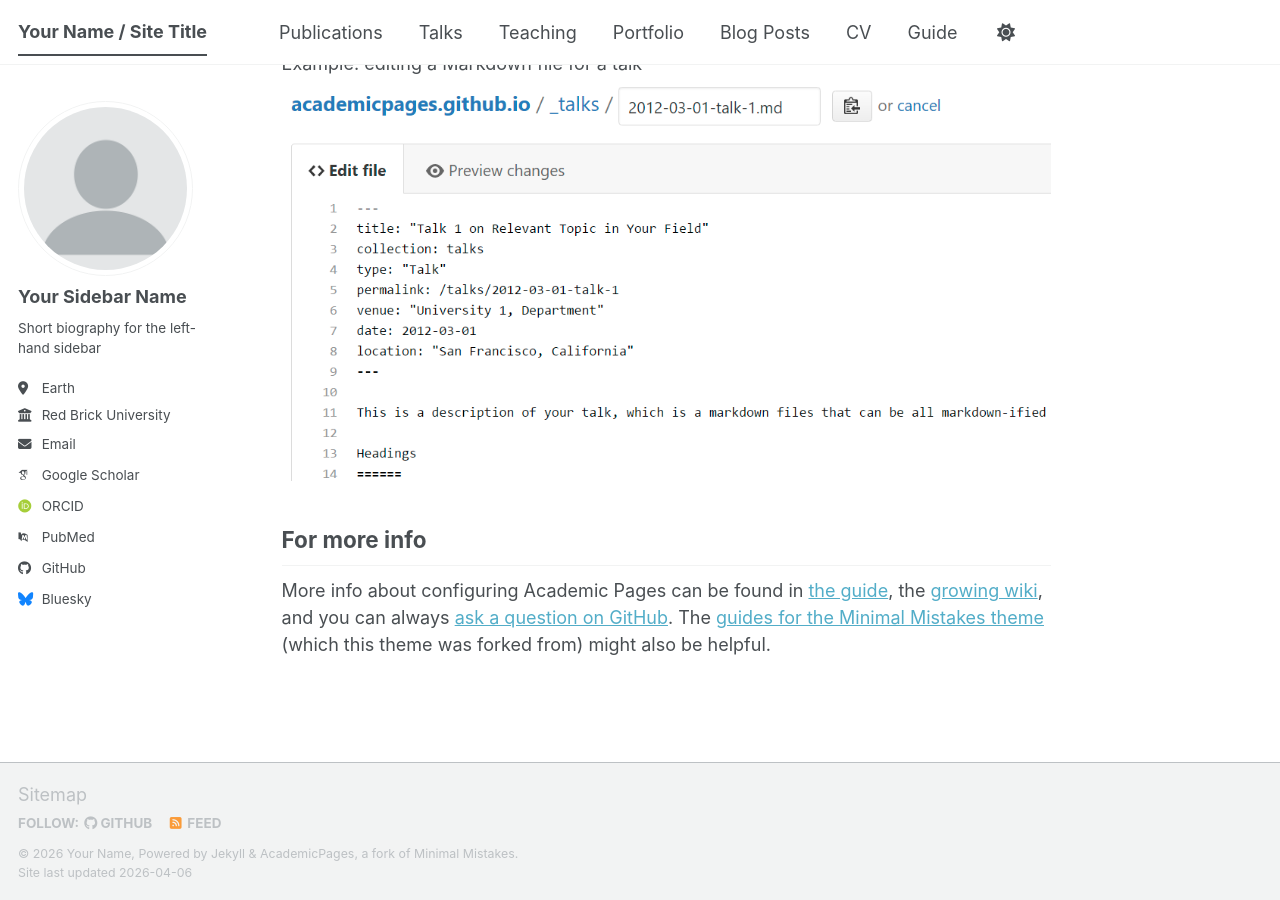
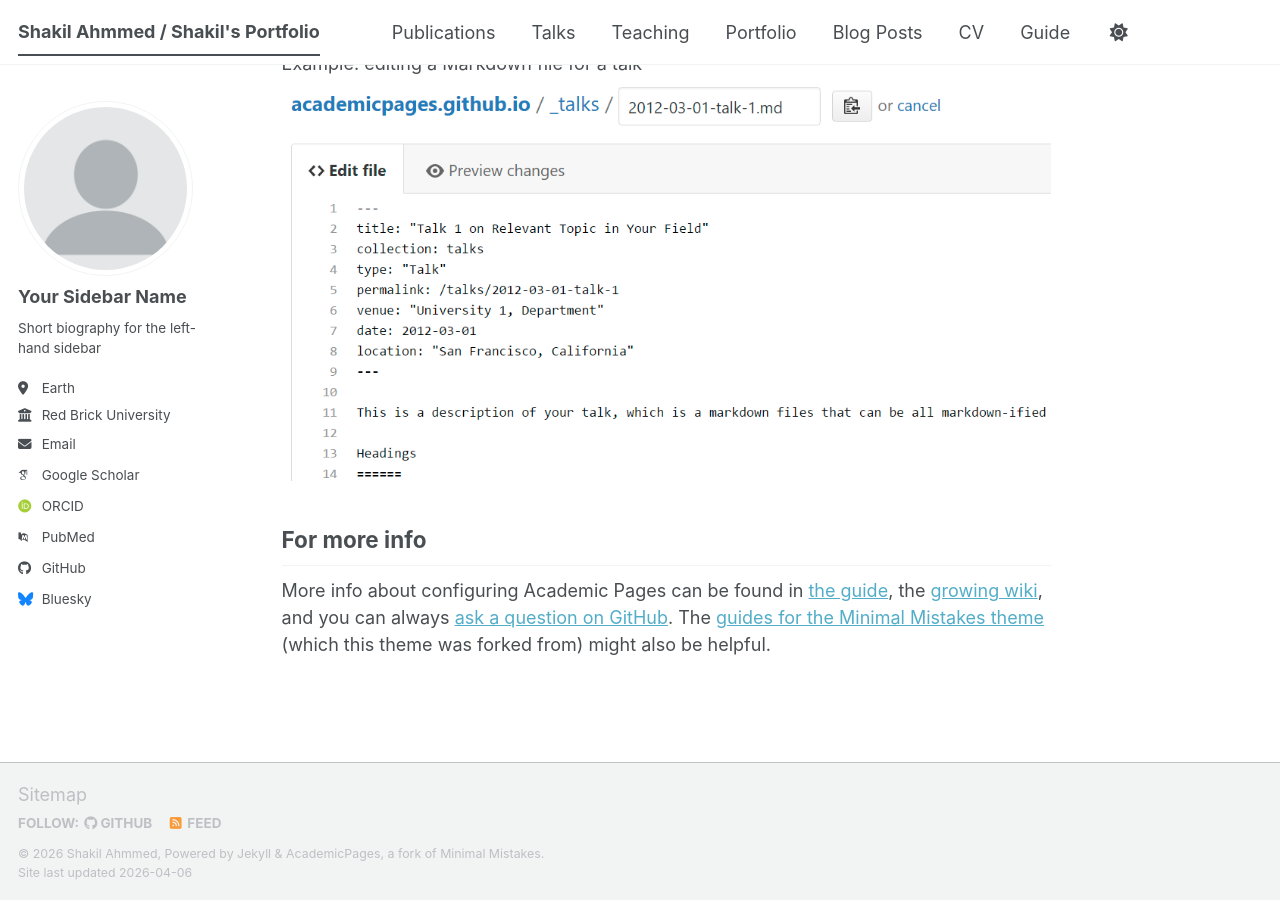
Before and after one commit to ahmmedshakil/ahmmedshakil.github.io, a Jekyll site: the page built from _pages/about.md, in a window 1280 px wide and 900 px high, scrolled down 2720 px. Built offline with Jekyll 4.4.1, drawn with Linux system fonts in a browser that asks for light colours; some web fonts are replaced; a script bundle is joined from its source files by our own code; library files that are not in the unit come from our copies.

Commit message:
Update _config.yml

```diff
--- a/_config.yml
+++ b/_config.yml
@@ -9,11 +9,11 @@
 # Basic Site Settings
 locale                   : "en-US"
 site_theme               : "default" # The available themes options are "default", "air", "sunrise", "mint", "dirt" and "contrast"
-title                    : "Your Name / Site Title"
+title                    : "Shakil Ahmmed / Shakil's Portfolio"
 title_separator          : "-"
-name                     : &name "Your Name"
+name                     : &name "Shakil Ahmmed"
 description              : &description "Your Name's academic portfolio"   # Update this with a general description of your site, this is the default if not overridden by a page
-url                      : https://academicpages.github.io # The base hostname & protocol for your site e.g. "https://[your GitHub username].github.io",
+url                      : https://ahmmedshakil.github.io # The base hostname & protocol for your site e.g. "https://[your GitHub username].github.io",
                                                            # or if you already have some other page hosted on Github then use "https://[your GitHub username].github.io/[Your Repo Name]"
 baseurl                  : "" # the subpath of your site, e.g. "/blog"
 repository               : "academicpages/academicpages.github.io"
@@ -30,7 +30,7 @@
   location         : "Earth"
   employer         : "Red Brick University"
   uri              : # URL
-  email            : "none@example.org"
+  email            : "ahmmedshakil@gmail.com"
 
   # Academic websites
   academia         : # URL
```
